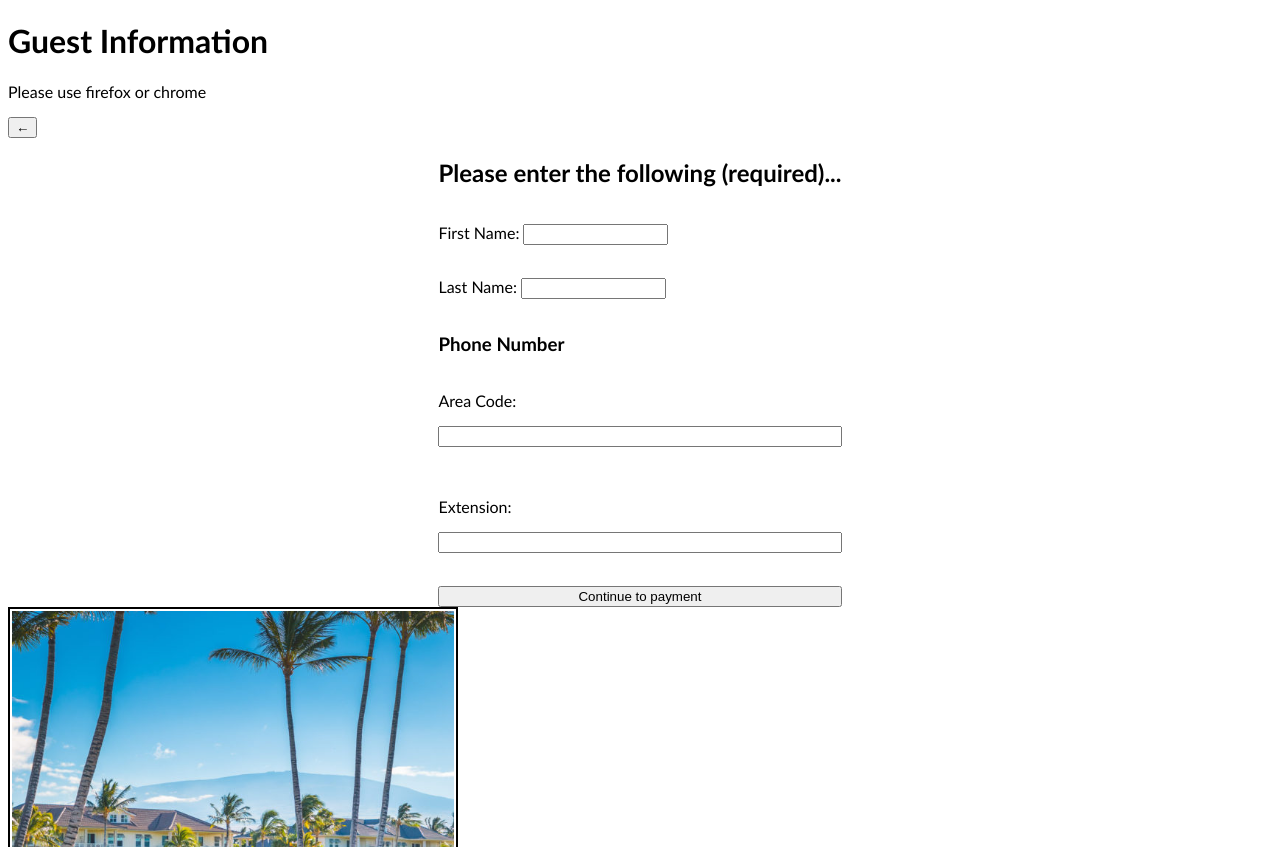
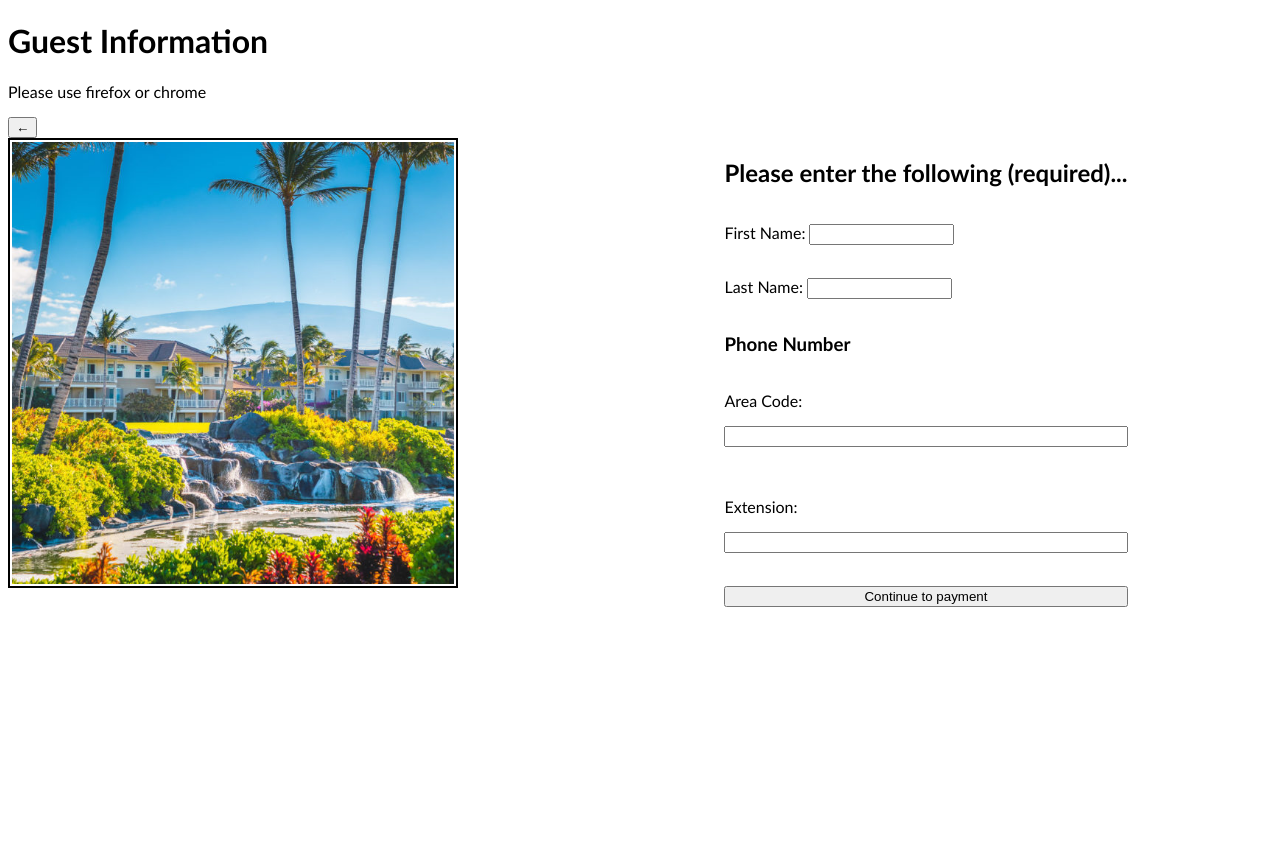
Before and after one commit to CS340HollidayLiles/CS340, a Flask app: page /guestInformation in a window 1280 px wide. Shown: the top 847 px of the page. After the commit the page ends 607 px from the top, so only its background shows below. Run offline with Flask 2, Linux system fonts and the light colour scheme; some libraries are stand-ins or nearby versions.

Commit message:
Fixed guestInfo page

```diff
--- a/starter_website/static/main.css
+++ b/starter_website/static/main.css
@@ -148,21 +148,11 @@ p {
     margin-top: 28px;
 }
 
-#confirmation {
-
-}
-
-#confirmationpic {
-   }
-
-#guestInfo {
-
-}
-
 #guestInfoPic {
-  height: 70%;
-  width: 35%;
+  height: 65%;
+  width: 30%;
   padding: 4px;
+  margin-right: 50px;
 }
 
 #paymentInfo {
@@ -196,12 +186,18 @@ p {
 }
 
 #guestInfo {
-    display: flex;
-    flex-direction: row;
-    justify-content: space-evenly;
-    align-content: center;
-    align-items: center;
-    font-family: "Trebuchet MS", Arial, Helvetica, sans-serif;
+  margin-right: 30px;
+  width: 50%;
+  background: white;
+  display: flex;
+  flex-direction: row;
+  align-content: right;
+  align-items: right;
+  justify-content: space-evenly;
+  border-radius: 2px;
+  z-index: 0;
+  float: right;
+  font-family: "Trebuchet MS", Arial, Helvetica, sans-serif;
 }
 
 #Rooms {
--- a/starter_website/templates/guestInformation.html
+++ b/starter_website/templates/guestInformation.html
@@ -36,7 +36,7 @@
         </div>
     </form>
      </div>
-     <img id="pic2" src="/static/guestpic.jpg"></img>
+     <img id="pic2" src="/static/guestpic.jpg" align="left" />
    </div>
      </body>
 {% endblock %}
```
